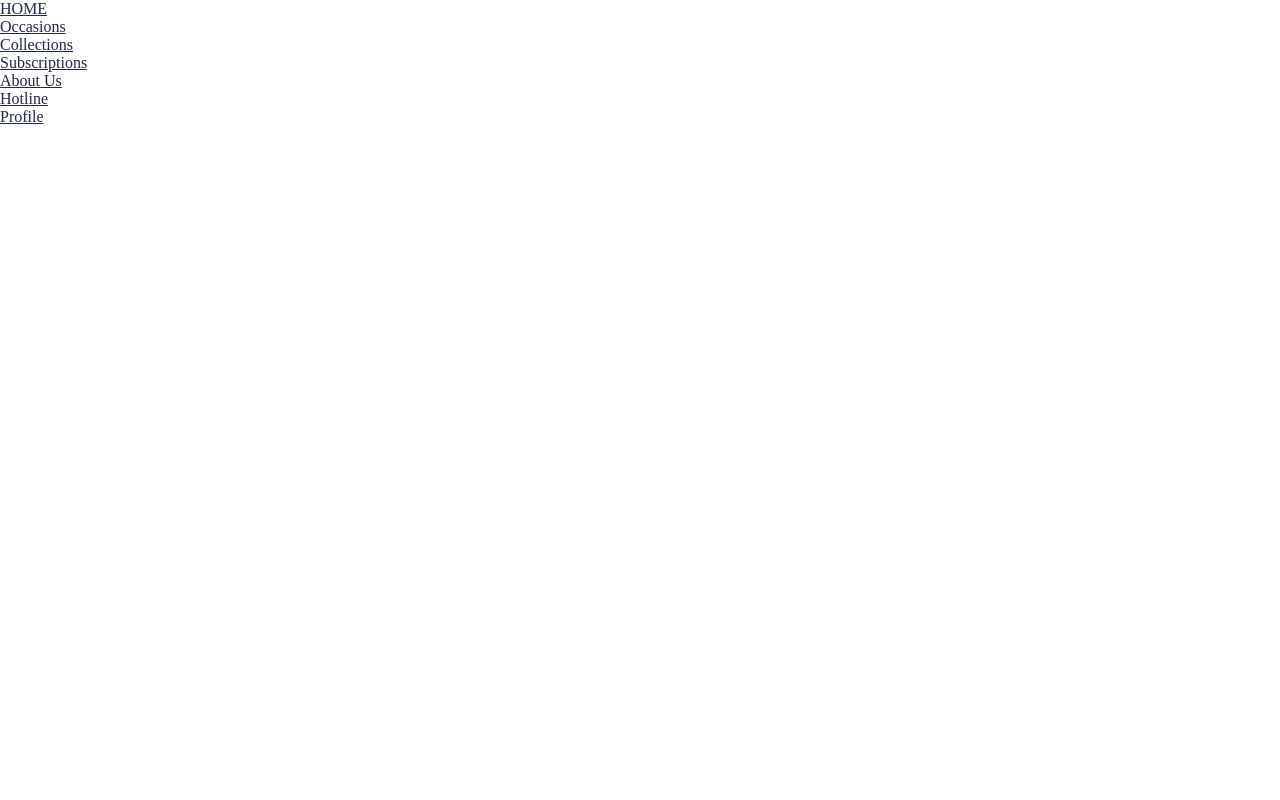
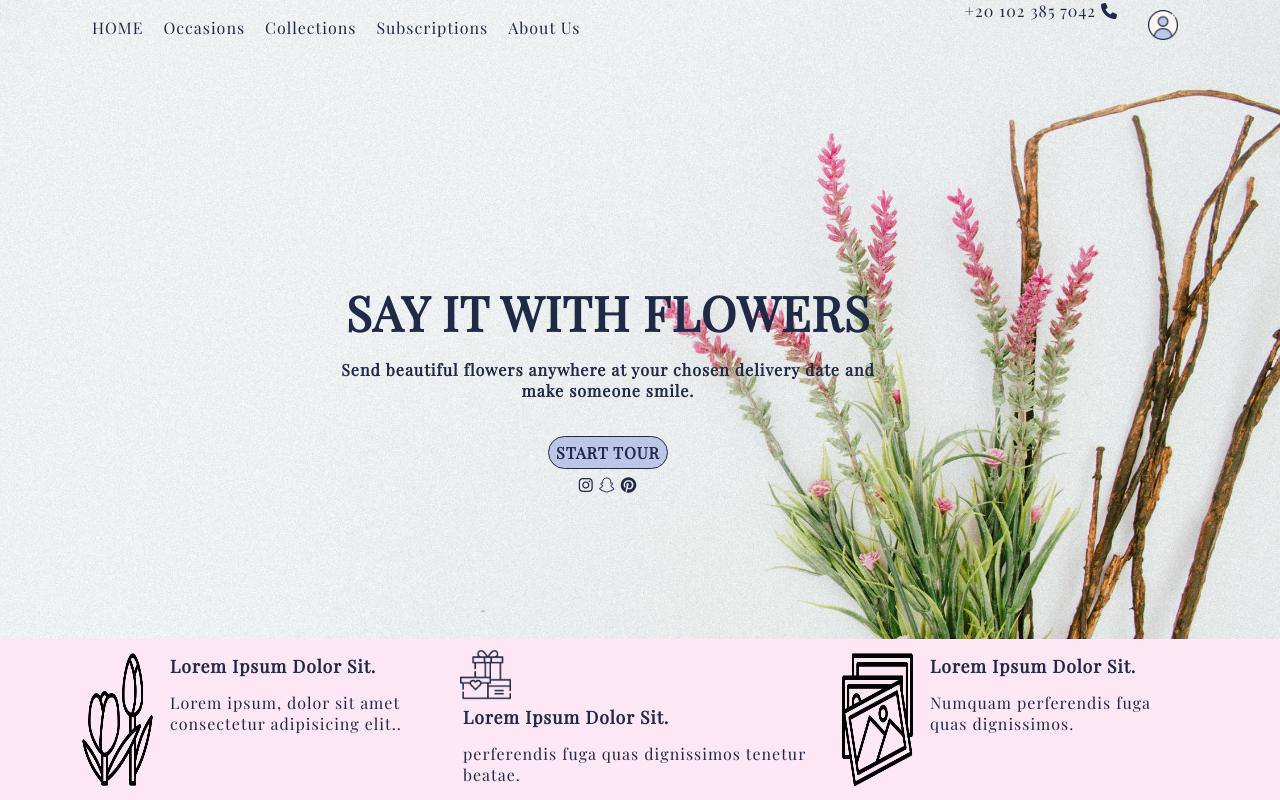
Before and after one commit to HEBAMamdooh/gifts, a plain HTML site: page index.html in a window 1280 px wide. Drawn offline with nearby package versions, Linux system fonts and the light colour scheme; a web font is replaced by a local one.

Commit message:
header section

```diff
--- /dev/null
+++ b/css/dark-style.css
@@ -0,0 +1,66 @@
+.body {
+    color: #BCC7E7;
+    color: #FFF6F1;
+    color: #202A47;
+    color: #FFFFFF;
+    font-family: 'Fira Sans', sans-serif;
+}
+
+* {
+    margin: 0px;
+    padding: 0px;
+    box-sizing: border-box;
+    font-family: 'Playfair Display', serif;
+    font-size: 16px;
+    color: #fddff0;
+    letter-spacing: 1px;
+    background-color: #202A47
+}
+
+header {
+    min-height: 100vh;
+    background-image: url(../images/background-2.jpeg);
+    background-position: center;
+    background-size: cover;
+}
+
+nav {
+    display: flex;
+    justify-content: space-between;
+    align-items: center;
+}
+
+.nav_section {
+    display: flex;
+    justify-content: space-evenly;
+    list-style: none;
+}
+
+.nav_section a {
+    padding: 10px 10px;
+    text-decoration: none;
+}
+
+.nav_section i {
+    /* padding-top: 20px;  ليه مش ضابط غير كده  */
+    color: #fddff0;
+}
+
+.nav_section img {
+    margin: 10px 10px;
+    width: 30px;
+}
+
+.features {
+    height: 10%;
+    background-color: #202A47
+}
+
+.feature {
+    display: flex;
+}
+
+.feature img {
+    width: 80px;
+    color: #fddff0
+}
--- a/css/style.css
+++ b/css/style.css
@@ -1,13 +1,99 @@
 .body{
+  color: #202A47;
   color: #BCC7E7;
   color: #FFF6F1;
-  color: #202A47;
+  color: #FDDFF0;
+  color: #FDE7F4;
   color: #FFFFFF;
   font-family: 'Fira Sans', sans-serif;
-  font-family: 'Playfair Display', serif;
 }
 *{
   margin: 0px;
   padding: 0px;
+  box-sizing: border-box;
+  font-family: 'Playfair Display', serif;
+  font-size: 16px;
   color: #202A47;
+  letter-spacing: 1px;
 }
+h1 {
+  margin-bottom: 15px;
+  text-transform: uppercase;
+  font-size: 3rem;
+}
+header{
+  min-height: 100vh;
+  background-image: url(../images/background.jpeg);
+  background-position: center;
+  background-size: cover;
+}
+nav{
+  display: flex;
+  justify-content: space-between;
+  align-items: center;
+}
+.nav_section{
+  display: flex;
+  justify-content: space-evenly;
+  list-style: none;
+}
+.nav_section a{
+  padding: 10px 10px;
+  text-decoration: none;
+  text-transform: capitalize;
+  }
+  .nav_section i{
+  /* padding-top: 20px;  ليه مش ضابط غير كده  */
+  color: #202A47;
+  }
+.nav_section img{
+  margin: 10px 10px;
+  width: 30px;
+}
+.hero {
+  width: 45%;
+  position: absolute;
+  top: 35%;
+  left: 25%;
+  text-align: center;
+  letter-spacing: 2px;
+  font-weight: bold;
+}
+.hero .button{
+  display: block;
+  width: 120px;
+  margin: 35px auto 5px;
+  border: solid 1px #202A47;
+  border-radius: 25px;
+  text-decoration: none;
+  -webkit-border-radius: 25px;
+  -moz-border-radius: 25px;
+  -ms-border-radius: 25px;
+  -o-border-radius: 25px;
+  padding: 5px;
+  background-color: #BCC7E7;
+  text-transform: uppercase;
+}
+.features {
+  position: fixed;
+  bottom: 0;
+  left: 0;
+  right: 0;
+  background-color: #FDE7F4;
+}
+
+.feature {
+  display: flex;
+  padding: 10px;
+}
+.feature img {
+  width: 75px;
+}
+.feature .details{
+  padding: 5px 15px;
+}
+.details h2{
+  font-size: 1.1rem;
+  text-transform: capitalize;
+  padding-bottom: 15px;
+}
--- a/index.html
+++ b/index.html
@@ -1,5 +1,5 @@
 <!DOCTYPE html>
-<html lang="en">
+<html lang="en" dir="ltr">
 <head>
   <meta charset="UTF-8">
   <meta http-equiv="X-UA-Compatible" content="IE=edge">
@@ -18,9 +18,10 @@
 </head>
 <body>
   <header>
-    <nav>
-      <div class="nav_section">
-        <ul>
+    <div class="container">
+      <nav id="navbar">
+        <div class="main-nav">
+          <ul class="nav_section">
             <li><a href="/">HOME</a></li>
             <li><a href="#">Occasions</a></li>
             <li><a href="#">Collections</a></li>
@@ -28,13 +29,57 @@
             <li><a href="#">About Us</a></li>
           </ul>
         </div>
-      <div class="nav_section">
-        <ul>
-          <li><a href="#">Hotline</a></li>
-          <li><a href="#">Profile</a></li>
+        <div class="main-nav">
+          <ul class="nav_section">
+            <li><a href="tel:+201023857042">+20 102 385 7042 <i class="fa-solid fa-phone"></i></a></li>
+            <li><a href="#"><img src="images/user.png" alt="avatar"></a></li>
           </ul>
         </div>
       </nav>
+      <div class="hero">
+        <h1>Say it with flowers</h1>
+        <p>Send beautiful flowers anywhere at your chosen delivery date and make someone smile.</p>
+        <a href="#" class="button">start tour</a>
+        <div class="socials">
+          <a href="#"><i class="fa-brands fa-instagram"></i></a>
+          <a href="#"><i class="fa-brands fa-snapchat"></i></a>
+          <a href="#"><i class="fa-brands fa-pinterest"></i></a>
+        </div>
+      </div><!-- hero -->
+    </div><!-- container -->
+    <div class="features">
+      <div class="container">
+        <div class="row">
+          <div class="feature col-md-4">
+            <img src="images/tulip.png" alt="flower">
+            <div class="details">
+              <h2>Lorem ipsum dolor sit.</h2>
+              <p>Lorem ipsum, dolor sit amet consectetur adipisicing elit..</p>
+            </div>
+          </div>
+          <div class="feature col-md-4">
+            <div class="row">
+              <img src="images/gift-blue.png" alt="flower">
+              <div class="details">
+                <h2>Lorem ipsum dolor sit.</h2>
+                <p>perferendis fuga quas dignissimos tenetur beatae.</p>
+              </div>
+
+            </div>
+          </div>
+          <div class="feature col-md-4">
+              <img src="images/gallery.png" alt="flower">
+              <div class="details">
+                <h2>Lorem ipsum dolor sit.</h2>
+                <p>Numquam perferendis fuga quas dignissimos.</p>
+              </div>
+          </div>
+        </div><!-- row -->
+      </div><!-- container -->
+    </div><!-- features -->
   </header>
+  <section>
+
+  </section>
 </body>
 </html>
```
Also changed, not shown: images/flower-shop.png (added), images/gallery.png (added), images/gift-blue.png (added), images/shipped.png (added), images/surprise.png (added), images/tulip.png (added), images/user.png (added). Lines whose indentation alone changed are shown as unchanged.
